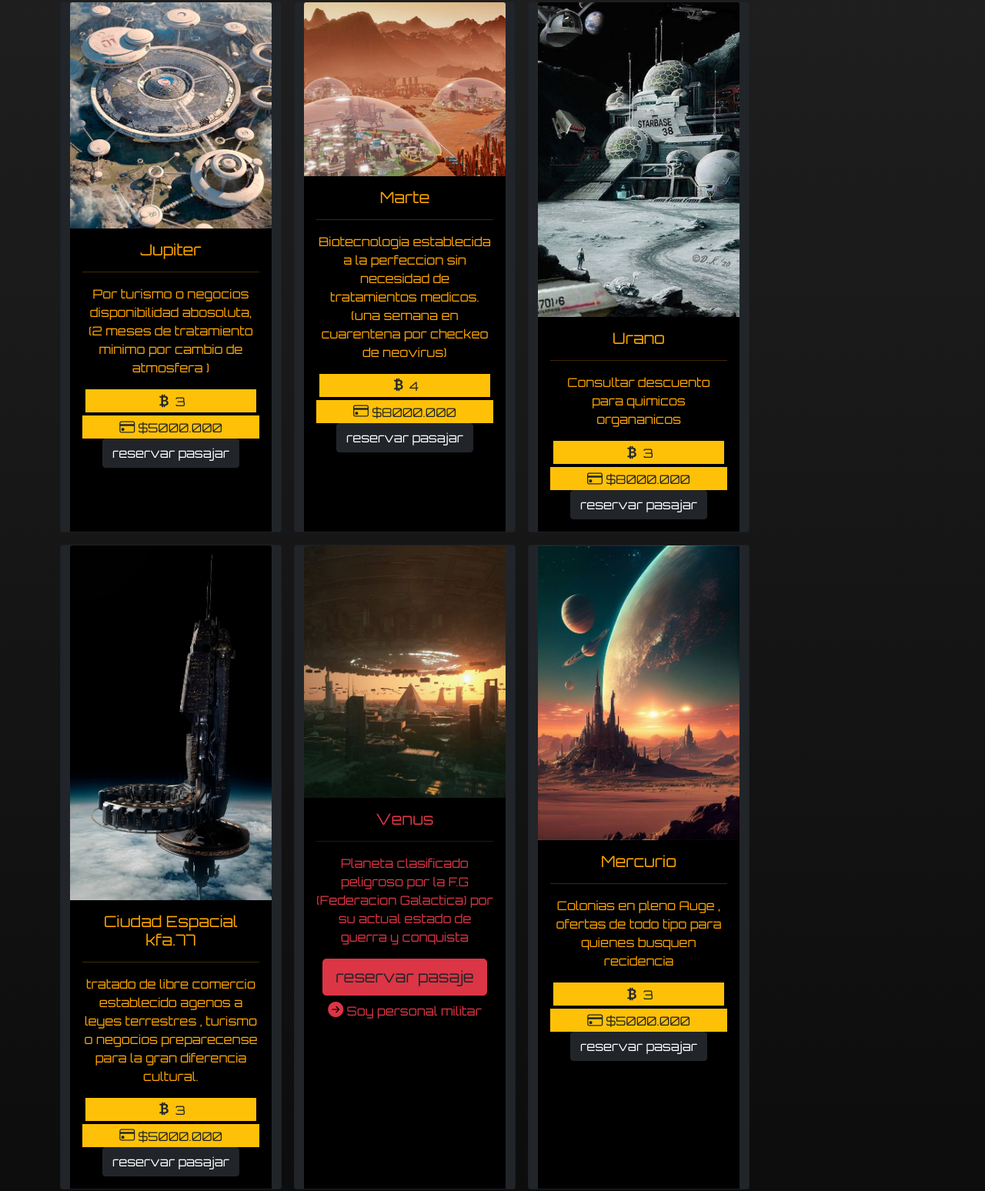
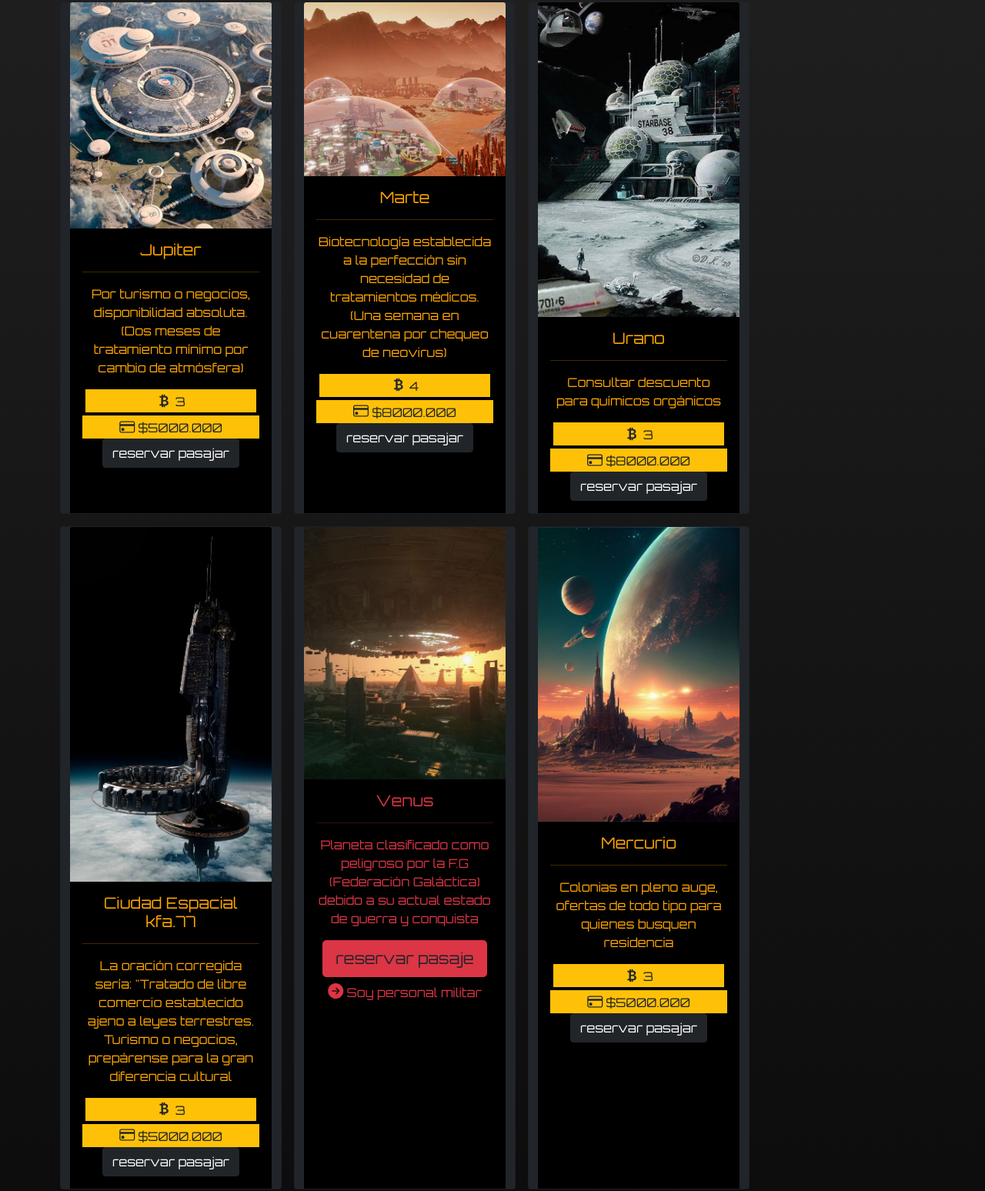
Before and after one commit to Facundo7kfa/viajeEspacial, a plain HTML site: page page/vuelos.html in a window 1280 px wide. Shown: the part 524-2072 px from the top of the page at 77% size. Drawn offline with nearby package versions, Linux system fonts and the light colour scheme; a web font is replaced by a local one.

Commit message:
ultimo commit , ahora solo viajar , viajar con TUNE obvio

```diff
--- a/page/vuelos.html
+++ b/page/vuelos.html
@@ -113,7 +113,7 @@
         <div class="card-body fondo__black">
           <h5 class="card-title">Jupiter</h5>
           <hr>
-          <p class="card-text"> Por turismo o negocios disponibilidad abosoluta, (2 meses de tratamiento minimo por cambio de atmosfera )
+          <p class="card-text"> Por turismo o negocios, disponibilidad absoluta. (Dos meses de tratamiento mínimo por cambio de atmósfera)
           </p>
           <div class="sm bg-warning text-dark m-1"><i class="bi bi-currency-bitcoin i_font "></i> 3 </div>
             <div class="sm bg-warning text-dark"><i class="bi bi-credit-card i_font"></i> $5000.000 </div>
@@ -128,7 +128,7 @@
         <div class="card-body fondo__black">
           <h5 class="card-title">Marte</h5>
           <hr>
-          <p class="card-text">Biotecnologia establecida a la perfeccion sin necesidad de tratamientos medicos.(una semana en cuarentena por checkeo de neovirus)</p>
+          <p class="card-text"> Biotecnología establecida a la perfección sin necesidad de tratamientos médicos. (Una semana en cuarentena por chequeo de neovirus) </p>
             <div class="sm bg-warning text-dark m-1"><i class="bi bi-currency-bitcoin i_font "></i> 4 </div>
             <div class="sm bg-warning text-dark"><i class="bi bi-credit-card i_font"></i> $8000.000 </div>
           <a href="./404.html" class="btn btn-dark">reservar pasajar</a>
@@ -140,7 +140,7 @@
         <div class="card-body fondo__black">
           <h5 class="card-title">Urano</h5>
           <hr>
-          <p class="card-text">Consultar descuento para quimicos organanicos </p>
+          <p class="card-text">Consultar descuento para químicos orgánicos </p>
             <div class="sm bg-warning text-dark m-1"><i class="bi bi-currency-bitcoin i_font "></i> 3 </div>
             <div class="sm bg-warning text-dark"><i class="bi bi-credit-card i_font"></i> $8000.000 </div>
 
@@ -153,7 +153,8 @@
         <div class="card-body fondo__black">
           <h5 class="card-title">Ciudad Espacial kfa.77</h5>
           <hr>
-          <p class="card-text">  tratado de libre comercio establecido agenos a leyes terrestres , turismo o negocios preparecense para la gran diferencia cultural. </p><div class="sm bg-warning text-dark m-1"><i class="bi bi-currency-bitcoin i_font "></i> 3 </div>
+          <p class="card-text">
+            La oración corregida sería: "Tratado de libre comercio establecido ajeno a leyes terrestres. Turismo o negocios, prepárense para la gran diferencia cultural </p><div class="sm bg-warning text-dark m-1"><i class="bi bi-currency-bitcoin i_font "></i> 3 </div>
             <div class="sm bg-warning text-dark"><i class="bi bi-credit-card i_font"></i> $5000.000 </div>
 
           <a href="./404.html" class="btn btn-dark">reservar pasajar</a>
@@ -165,7 +166,7 @@
         <div class="card-body fondo__black text-danger">
           <h5 class="card-title">Venus </h5>
           <hr>
-          <p class="card-text">Planeta clasificado peligroso por la F.G (Federacion Galactica) por su actual estado de guerra y conquista   </p>
+          <p class="card-text"> Planeta clasificado como peligroso por la F.G (Federación Galáctica) debido a su actual estado de guerra y conquista </p>
           </p>
           <a href="./404.html" class="btn btn-lg btn-danger  text-dark">reservar pasaje </a>
 
@@ -179,7 +180,7 @@
         <div class="card-body fondo__black">
           <h5 class="card-title">Mercurio</h5>
           <hr>
-          <p class="card-text"> Colonias en pleno Auge , ofertas de todo tipo para quienes busquen recidencia  </p>
+          <p class="card-text"> Colonias en pleno auge, ofertas de todo tipo para quienes busquen residencia  </p>
             <div class="sm bg-warning text-dark m-1"><i class="bi bi-currency-bitcoin i_font "></i> 3 </div>
             <div class="sm bg-warning text-dark"><i class="bi bi-credit-card i_font"></i> $5000.000 </div>
 
@@ -192,7 +193,7 @@
         <div class="card-body fondo__black">
           <h5 class="card-title">Saturno</h5>
           <hr>
-          <p class="card-text">Como agencia de viajes no nos hacemos cargo de las mutaciones geneticas q se producen despues de 8 meses de residencia. </p>
+          <p class="card-text">Como agencia de viajes, no nos hacemos cargo de las mutaciones genéticas que se producen después de 8 meses de residencia </p>
             <div class="sm bg-warning text-dark m-1"><i class="bi bi-currency-bitcoin i_font "></i> 3 </div>
             <div class="sm bg-warning text-dark"><i class="bi bi-credit-card i_font"></i> $5000.000 </div>
 
@@ -205,7 +206,7 @@
         <div class="card-body fondo__black">
           <h5 class="card-title">Neptuno</h5>
           <hr>
-          <p class="card-text"> Sugerimos experimentar contacto con Aliens previamente al viaje para amortibuar el shock </p>
+          <p class="card-text"> Sugerimos experimentar contacto con extraterrestres previamente al viaje para amortiguar el shock </p>
             <div class="sm bg-warning text-dark m-1"><i class="bi bi-currency-bitcoin i_font "></i> 3 </div>
             <div class="sm bg-warning text-dark"><i class="bi bi-credit-card i_font"></i> $5000.000 </div>
 
```
Also changed, not shown: page/informacion.html (+1 -1 lines).
